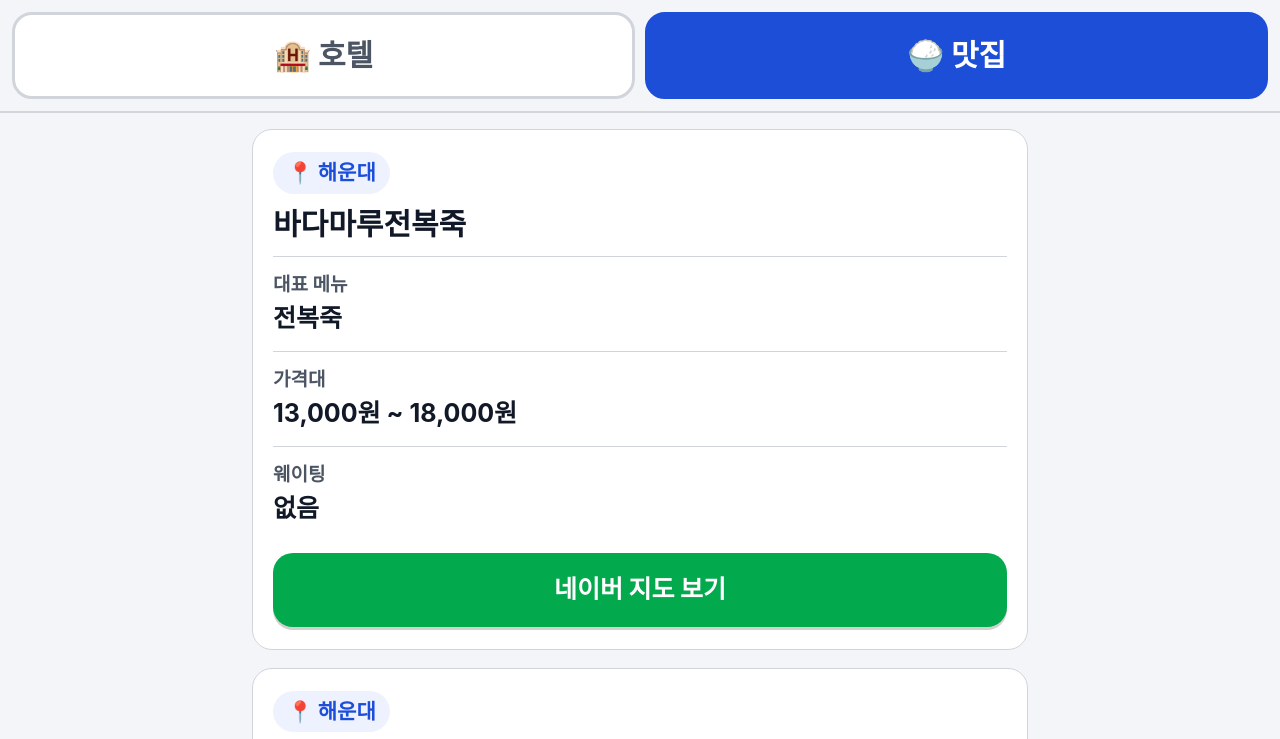
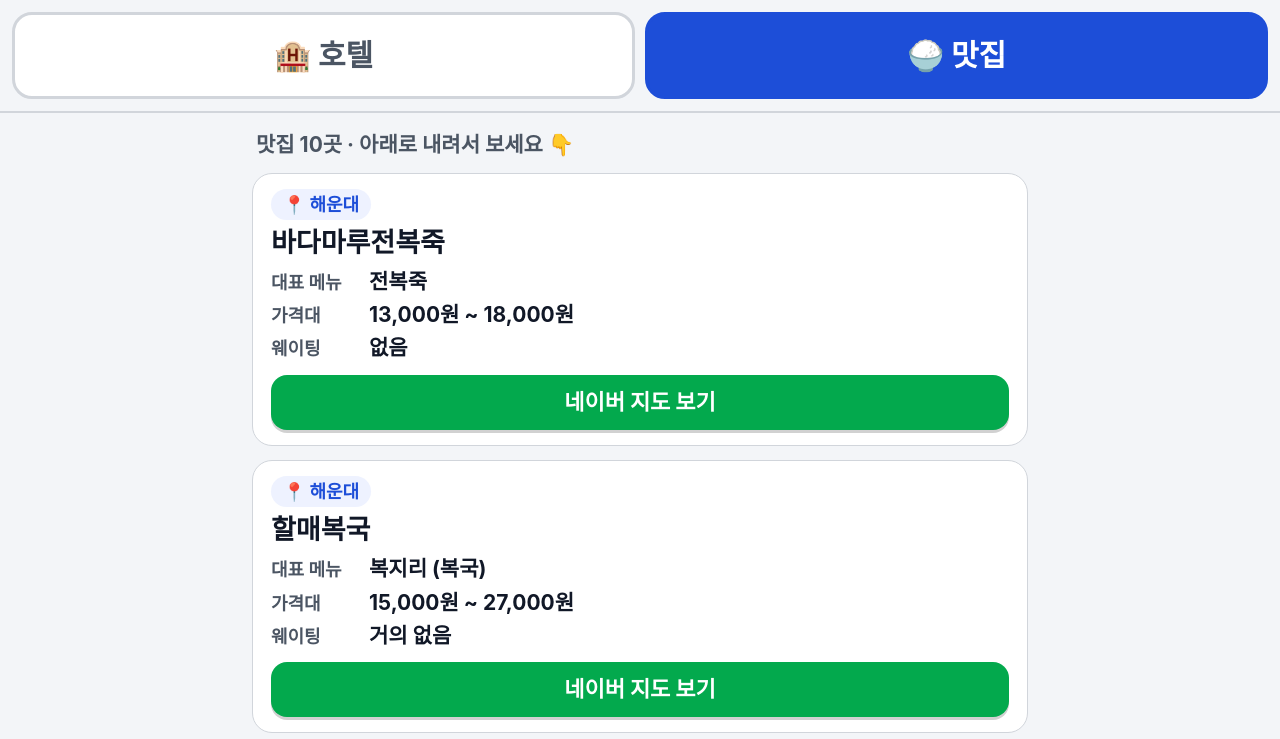
Before and after one commit to jklim87/busan-261122, a plain HTML site: page index.html in a window 1280 px wide. Both pictures are taken after a click on the tab "🍚 맛집". Shown: the top 739 px of the page. Drawn offline with Linux system fonts and the light colour scheme.

Commit message:
Compact restaurant cards so more fit on one screen
Co-Authored-By: Claude Fable 5.2 <noreply@anthropic.com>

```diff
--- a/index.html
+++ b/index.html
@@ -134,8 +134,14 @@
     background: #eef2ff;
     border-radius: 2rem;
   }
-  .food h3 { margin: 0.5rem 0 0.6rem; font-size: 1.5rem; line-height: 1.35; }
-  .btn.map { margin: 0.6rem 0 0; font-size: 1.25rem; padding: 0.9rem 0.6rem; }
+  .count { margin: 0 0 0.6rem 0.2rem; font-size: 1.05rem; font-weight: 700; color: var(--sub); }
+  .card.food { padding: 0.75rem 0.9rem; margin-bottom: 0.7rem; }
+  .food .area { font-size: 0.9rem; padding: 0.1rem 0.6rem; }
+  .food h3 { margin: 0.25rem 0 0.3rem; font-size: 1.35rem; line-height: 1.3; }
+  .food .row { display: flex; gap: 0.5rem; padding: 0.12rem 0; border-top: 0; align-items: baseline; }
+  .food .row .k { flex: 0 0 4.4rem; font-size: 0.9rem; }
+  .food .row .v { flex: 1; font-size: 1.05rem; line-height: 1.35; }
+  .btn.map { margin: 0.5rem 0 0; font-size: 1.1rem; padding: 0.55rem 0.6rem; border-radius: 0.8rem; }
 
   .empty { text-align: center; font-size: 1.3rem; color: var(--sub); padding: 3rem 1rem; }
 </style>
@@ -209,6 +215,7 @@
 
   <!-- 맛집 탭 -->
   <section class="panel" id="panel-food" role="tabpanel" aria-labelledby="tab-food" hidden>
+    <p class="count">맛집 10곳 · 아래로 내려서 보세요 👇</p>
     <div class="card food">
       <span class="area">📍 해운대</span>
       <h3>바다마루전복죽</h3>
```
